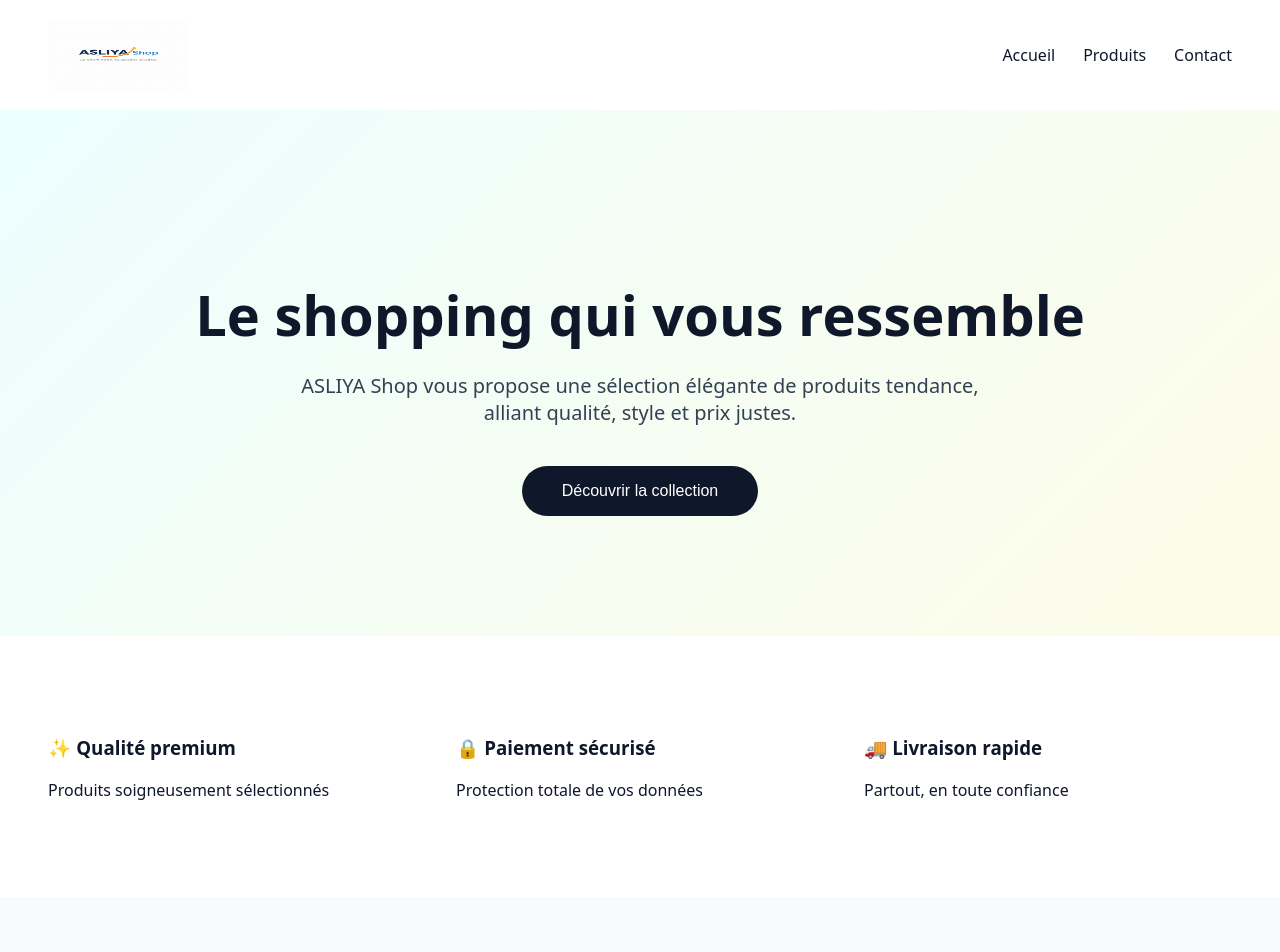
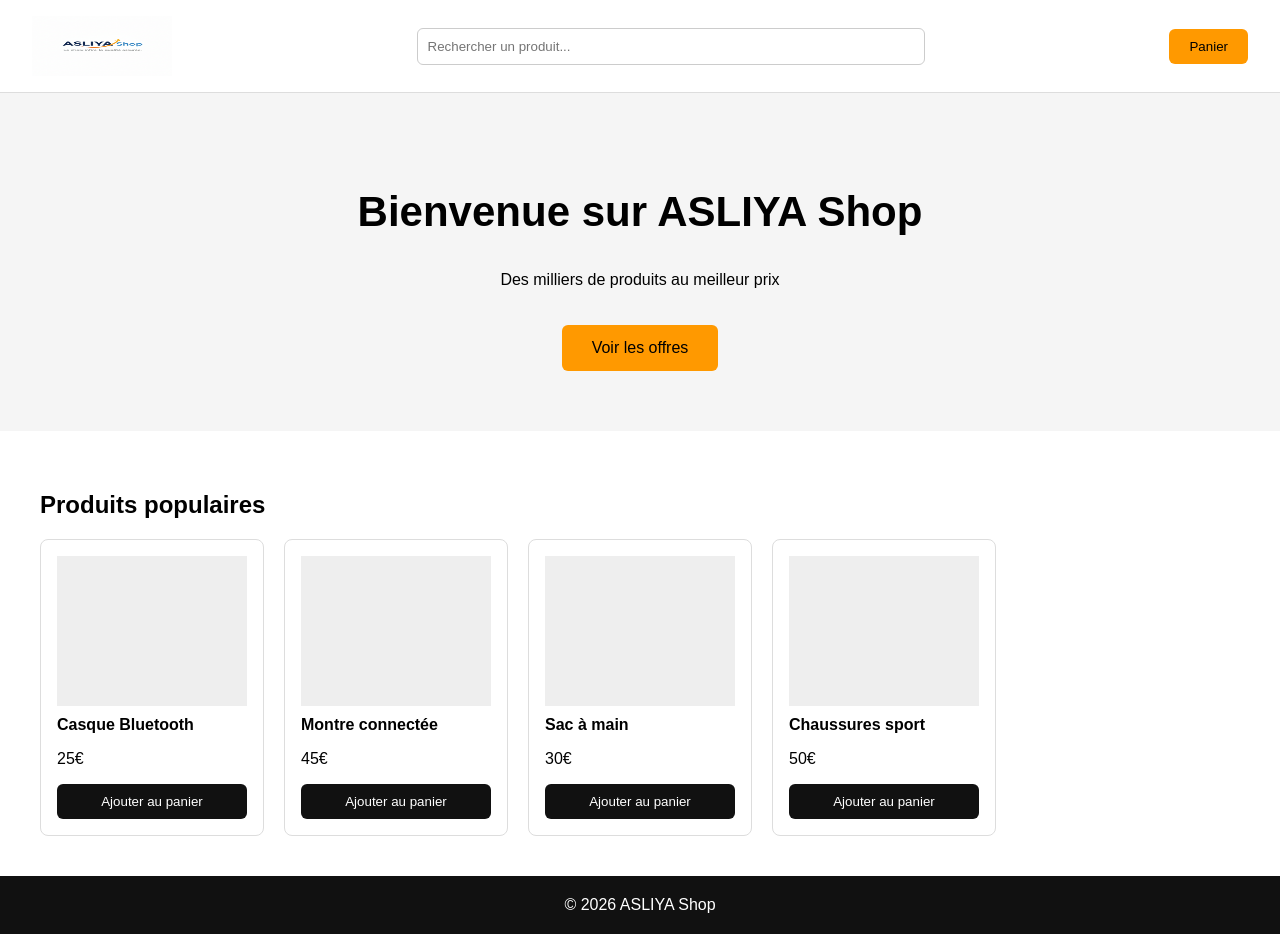
Before and after one commit to asliyapdg-shop/ASLIYA-Shop-, a Next.js app: page / in a window 1280 px wide. Shown: the top 952 px of the page. Built offline with nearby package versions, Linux system fonts and the light colour scheme.

Commit message:
Homepage marketplace style

```diff
--- a/app/page.js
+++ b/app/page.js
@@ -1,113 +1,93 @@
-import Image from "next/image";
+        import Image from "next/image";
 
 export default function Home() {
   return (
-    <div style={{ fontFamily: "system-ui, Arial", color: "#0f172a" }}>
+    <div style={{ fontFamily: "Arial, sans-serif" }}>
 
       {/* HEADER */}
       <header style={{
         display: "flex",
+        alignItems: "center",
         justifyContent: "space-between",
-        alignItems: "center",
-        padding: "20px 48px",
-        background: "#ffffff",
-        boxShadow: "0 2px 10px rgba(0,0,0,0.05)"
+        padding: "16px 32px",
+        borderBottom: "1px solid #ddd"
       }}>
-        <div style={{ display: "flex", alignItems: "center", gap: 12 }}>
-          <Image src="/logo.png" alt="ASLIYA Shop" width={140} height={70} />
-        </div>
-        <nav style={{ display: "flex", gap: 28 }}>
-          <a href="#" style={{ textDecoration: "none", color: "#0f172a", fontWeight: 500 }}>Accueil</a>
-          <a href="#" style={{ textDecoration: "none", color: "#0f172a", fontWeight: 500 }}>Produits</a>
-          <a href="#" style={{ textDecoration: "none", color: "#0f172a", fontWeight: 500 }}>Contact</a>
-        </nav>
+        <Image src="/logo.png" alt="ASLIYA Shop" width={140} height={60} />
+        <input
+          placeholder="Rechercher un produit..."
+          style={{
+            width: "40%",
+            padding: 10,
+            borderRadius: 6,
+            border: "1px solid #ccc"
+          }}
+        />
+        <button style={{
+          padding: "10px 20px",
+          background: "#ff9900",
+          border: "none",
+          borderRadius: 6,
+          cursor: "pointer"
+        }}>
+          Panier
+        </button>
       </header>
 
-      {/* HERO */}
+      {/* BANNIÈRE */}
       <section style={{
-        padding: "120px 24px",
-        textAlign: "center",
-        background: "linear-gradient(135deg, #ecfeff, #fefce8)"
+        padding: 60,
+        background: "#f5f5f5",
+        textAlign: "center"
       }}>
-        <h1 style={{ fontSize: 56, marginBottom: 20 }}>
-          Le shopping qui vous ressemble
-        </h1>
-        <p style={{ fontSize: 20, maxWidth: 700, margin: "0 auto 40px", color: "#334155" }}>
-          ASLIYA Shop vous propose une sélection élégante de produits tendance,
-          alliant qualité, style et prix justes.
-        </p>
+        <h1 style={{ fontSize: 42 }}>Bienvenue sur ASLIYA Shop</h1>
+        <p>Des milliers de produits au meilleur prix</p>
         <button style={{
-          padding: "16px 40px",
-          fontSize: 16,
-          borderRadius: 999,
+          marginTop: 20,
+          padding: "14px 30px",
+          background: "#ff9900",
           border: "none",
-          background: "#0f172a",
-          color: "#fff",
-          cursor: "pointer"
+          borderRadius: 6,
+          fontSize: 16
         }}>
-          Découvrir la collection
+          Voir les offres
         </button>
       </section>
 
-      {/* AVANTAGES */}
-      <section style={{
-        padding: "80px 48px",
-        display: "grid",
-        gridTemplateColumns: "repeat(auto-fit, minmax(240px, 1fr))",
-        gap: 40,
-        background: "#ffffff"
-      }}>
-        <div>
-          <h3>✨ Qualité premium</h3>
-          <p>Produits soigneusement sélectionnés</p>
-        </div>
-        <div>
-          <h3>🔒 Paiement sécurisé</h3>
-          <p>Protection totale de vos données</p>
-        </div>
-        <div>
-          <h3>🚚 Livraison rapide</h3>
-          <p>Partout, en toute confiance</p>
-        </div>
-      </section>
-
       {/* PRODUITS */}
-      <section style={{ padding: "80px 48px", background: "#f8fafc" }}>
-        <h2 style={{ marginBottom: 40 }}>Produits populaires</h2>
+      <section style={{ padding: 40 }}>
+        <h2>Produits populaires</h2>
 
         <div style={{
           display: "grid",
-          gridTemplateColumns: "repeat(auto-fit, minmax(260px, 1fr))",
-          gap: 32
+          gridTemplateColumns: "repeat(auto-fill, minmax(200px, 1fr))",
+          gap: 20,
+          marginTop: 20
         }}>
           {[
-            { name: "Parfum élégant", price: "25€" },
-            { name: "Lunettes tendance", price: "18€" },
-            { name: "Sac chic", price: "35€" },
-            { name: "Accessoire luxe", price: "15€" }
+            { name: "Casque Bluetooth", price: "25€" },
+            { name: "Montre connectée", price: "45€" },
+            { name: "Sac à main", price: "30€" },
+            { name: "Chaussures sport", price: "50€" }
           ].map((p, i) => (
             <div key={i} style={{
-              background: "#fff",
-              padding: 24,
-              borderRadius: 16,
-              boxShadow: "0 15px 30px rgba(0,0,0,0.08)"
+              border: "1px solid #ddd",
+              padding: 16,
+              borderRadius: 8
             }}>
               <div style={{
-                height: 180,
-                background: "#e5e7eb",
-                borderRadius: 12,
-                marginBottom: 16
+                height: 150,
+                background: "#eee",
+                marginBottom: 10
               }} />
-              <h3>{p.name}</h3>
-              <p style={{ fontWeight: "bold", fontSize: 18 }}>{p.price}</p>
+              <strong>{p.name}</strong>
+              <p>{p.price}</p>
               <button style={{
-                marginTop: 12,
-                padding: "10px 24px",
-                borderRadius: 999,
+                width: "100%",
+                padding: 10,
+                background: "#111",
+                color: "#fff",
                 border: "none",
-                background: "#0f172a",
-                color: "#fff",
-                cursor: "pointer"
+                borderRadius: 6
               }}>
                 Ajouter au panier
               </button>
@@ -118,14 +98,14 @@ export default function Home() {
 
       {/* FOOTER */}
       <footer style={{
-        padding: 40,
+        padding: 20,
         textAlign: "center",
-        background: "#0f172a",
+        background: "#111",
         color: "#fff"
       }}>
-        © 2026 ASLIYA Shop — Élégance & Confiance
+        © 2026 ASLIYA Shop
       </footer>
 
     </div>
   );
-}
+        }
```
